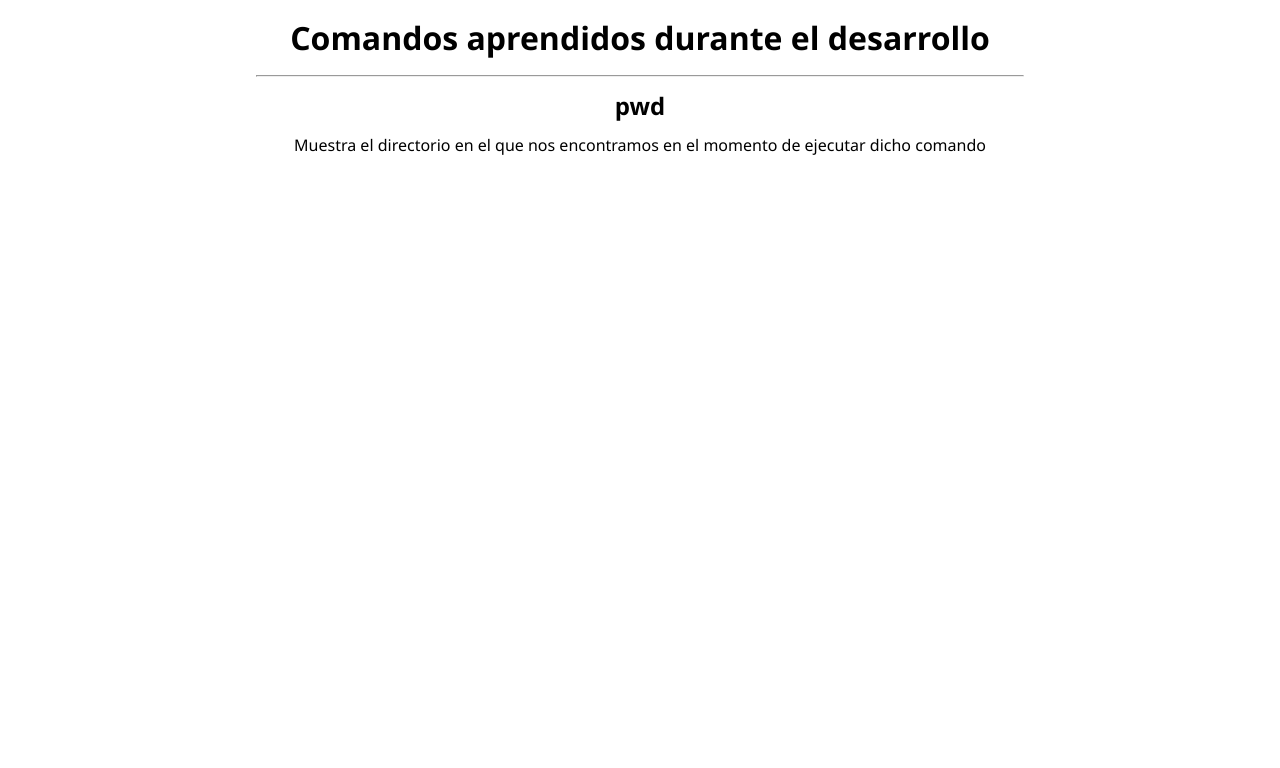
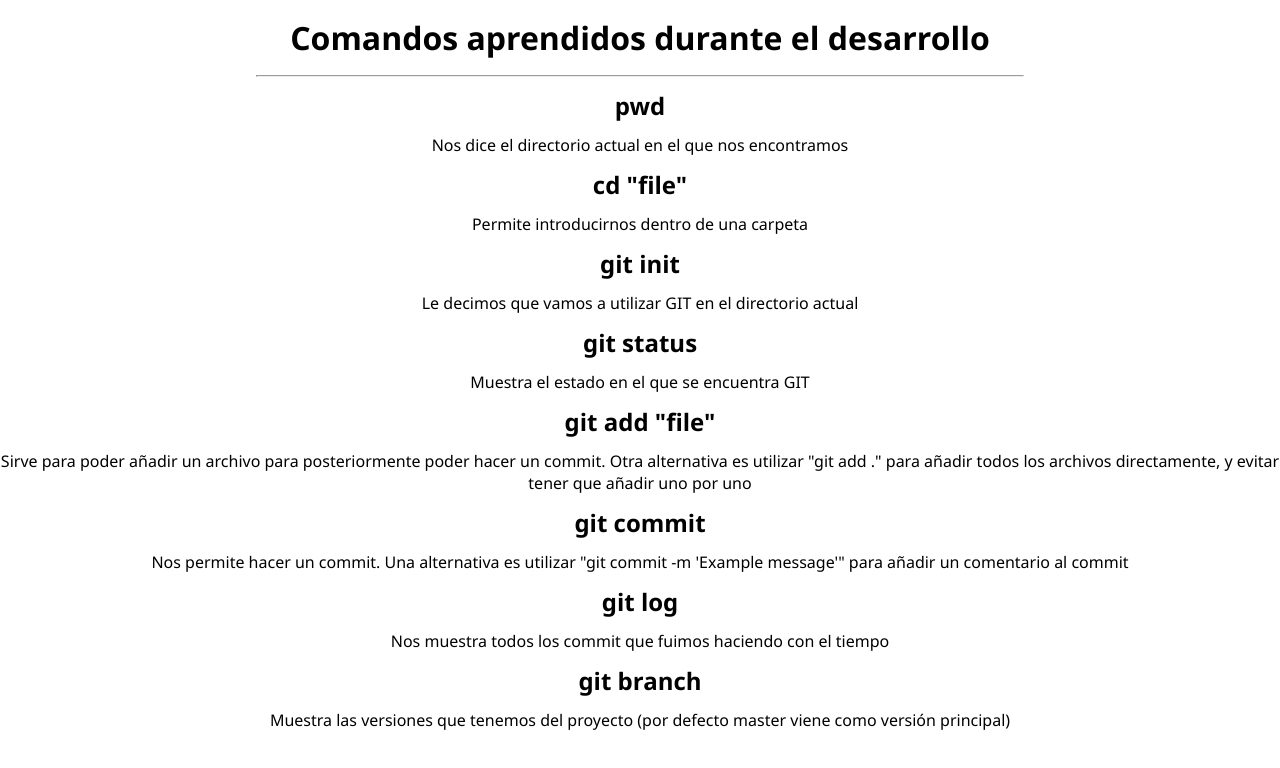
Before and after one commit to Chowsen69/primer_repositorio_git, a plain HTML site: page index.html in a window 1280 px wide. Drawn offline with Linux system fonts and the light colour scheme.

Commit message:
Añadí todos los comandos que aprendí al archivo index.html

```diff
--- a/index.html
+++ b/index.html
@@ -28,7 +28,67 @@
 
             <h2>pwd</h2>
 
-            <p>Muestra el directorio en el que nos encontramos en el momento de ejecutar dicho comando</p>
+            <p>Nos dice el directorio actual en el que nos encontramos</p>
+
+        </div>
+
+        <div>
+
+            <h2>cd "file"</h2>
+
+            <p>Permite introducirnos dentro de una carpeta</p>
+
+        </div>
+
+        <div>
+
+            <h2>git init</h2>
+
+            <p>Le decimos que vamos a utilizar GIT en el directorio actual</p>
+
+        </div>
+
+        <div>
+
+            <h2>git status</h2>
+
+            <p>Muestra el estado en el que se encuentra GIT</p>
+
+        </div>
+
+        <div>
+
+            <h2>git add "file"</h2>
+
+            <p>Sirve para poder añadir un archivo para posteriormente poder hacer un commit. Otra alternativa es utilizar "git add ." para añadir todos los archivos directamente, y evitar tener que añadir uno por uno<p>
+
+        </div>
+
+        <div>
+
+            <h2>git commit</h2>
+
+            <p>Nos permite hacer un commit. Una alternativa es utilizar "git commit -m 'Example message'" para añadir un comentario al commit</p>
+
+        </div>
+
+
+
+        <div>
+
+            <h2>git log</h2>
+
+            <p>Nos muestra todos los commit que fuimos haciendo con el tiempo</p>
+
+        </div>
+
+
+
+        <div>
+
+            <h2>git branch</h2>
+
+            <p>Muestra las versiones que tenemos del proyecto (por defecto master viene como versión principal)</p>
 
         </div>
 
```
